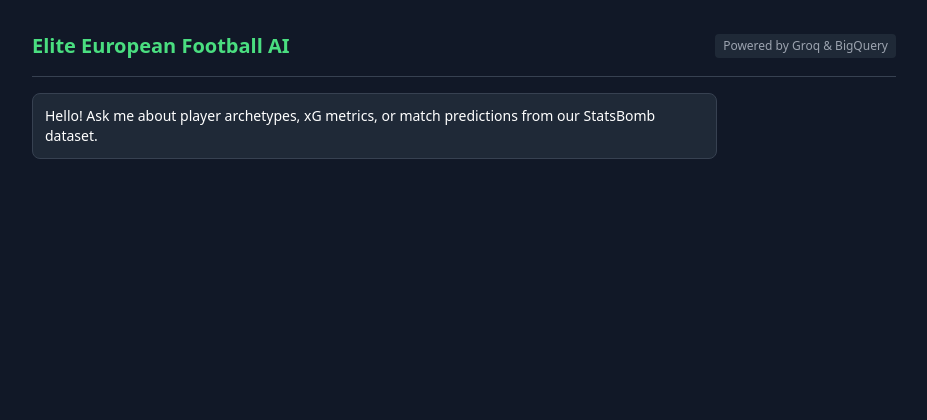
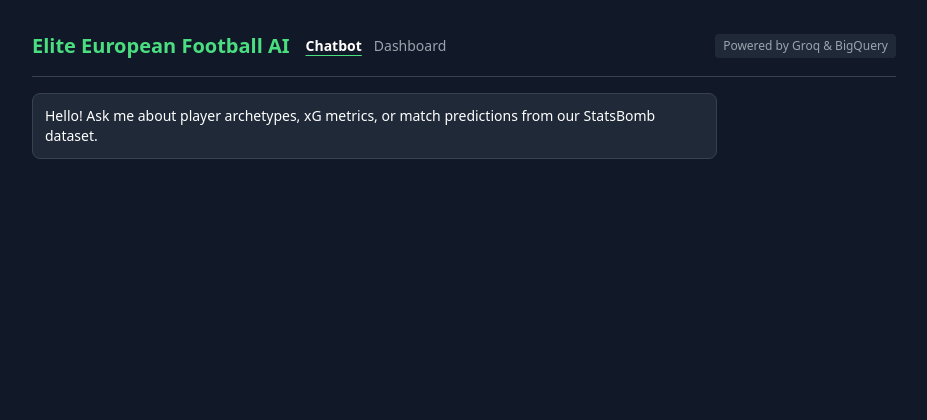
Before and after one commit to TrilemmaFoundation/UBC-MDS-Soccer-Capstone-2026, a Django app: page / in a window 1280 px wide. Shown: the top 420 px of the page, without its empty margins (176-1103 px from the left). Run offline with Django 4.2, Linux system fonts and the light colour scheme; some libraries are stand-ins or nearby versions.

Commit message:
Add dashboard app

```diff
--- a/app/chatbot/templates/chat.html
+++ b/app/chatbot/templates/chat.html
@@ -10,9 +10,15 @@
 <body class="bg-gray-900 text-white font-sans">
 
     <div class="max-w-4xl mx-auto h-screen flex flex-col p-4">
-        <header class="py-4 border-b border-gray-700 flex justify-between items-center">
-            <h1 class="text-xl font-bold text-green-400">Elite European Football AI</h1>
-            <span class="text-xs bg-gray-800 px-2 py-1 rounded text-gray-400">Powered by Groq & BigQuery</span>
+        <header class="py-4 border-b border-gray-700 flex justify-between items-center flex-wrap gap-2">
+            <div class="flex items-center space-x-4">
+                <h1 class="text-xl font-bold text-green-400">Elite European Football AI</h1>
+                <nav class="flex space-x-3 text-sm">
+                    <a href="/" class="text-white font-semibold underline decoration-green-400 underline-offset-4">Chatbot</a>
+                    <a href="/dashboard/" class="text-gray-400 hover:text-white transition">Dashboard</a>
+                </nav>
+            </div>
+            <span class="text-xs bg-gray-800 px-2 py-1 rounded text-gray-400 whitespace-nowrap">Powered by Groq & BigQuery</span>
         </header>
 
         <div id="chat-window" class="flex-1 overflow-y-auto my-4 space-y-4 pr-2">
--- a/app/config/settings.py
+++ b/app/config/settings.py
@@ -29,7 +29,7 @@
     "rest_framework",
     # Project apps
     "chatbot",
-    # "dashboard",
+    "dashboard",
     # "api",
 ]
 
--- a/app/config/urls.py
+++ b/app/config/urls.py
@@ -5,7 +5,7 @@
     # path("admin/", admin.site.urls),
 
     # Product 1: Looker Studio Dashboard (Embedded via iframe)
-    # path("", include("dashboard.urls")),
+    path("dashboard/", include("dashboard.urls")),
 
     # Product 2: LLM Chatbot (Groq + Tool Calling)
     path("", include("chatbot.urls")),
--- /dev/null
+++ b/app/dashboard/__init__.py
@@ -0,0 +1 @@
+# Dashboard app initialization
--- /dev/null
+++ b/app/dashboard/apps.py
@@ -0,0 +1,5 @@
+from django.apps import AppConfig
+
+class DashboardConfig(AppConfig):
+    default_auto_field = "django.db.models.BigAutoField"
+    name = "dashboard"
--- /dev/null
+++ b/app/dashboard/urls.py
@@ -0,0 +1,7 @@
+from django.urls import path
+from .views import dashboard_view
+
+urlpatterns = [
+    # Dashboard app routes
+    path("", dashboard_view, name="dashboard"),
+]
--- /dev/null
+++ b/app/dashboard/views.py
@@ -0,0 +1,6 @@
+from django.shortcuts import render
+
+def dashboard_view(request):
+    """Renders the Looker Studio Dashboard view (Embedded via iframe)."""
+
+    return render(request, "dashboard.html")
```
Also changed, not shown: app/dashboard/templates/dashboard.html (added, +22 -0 lines).
